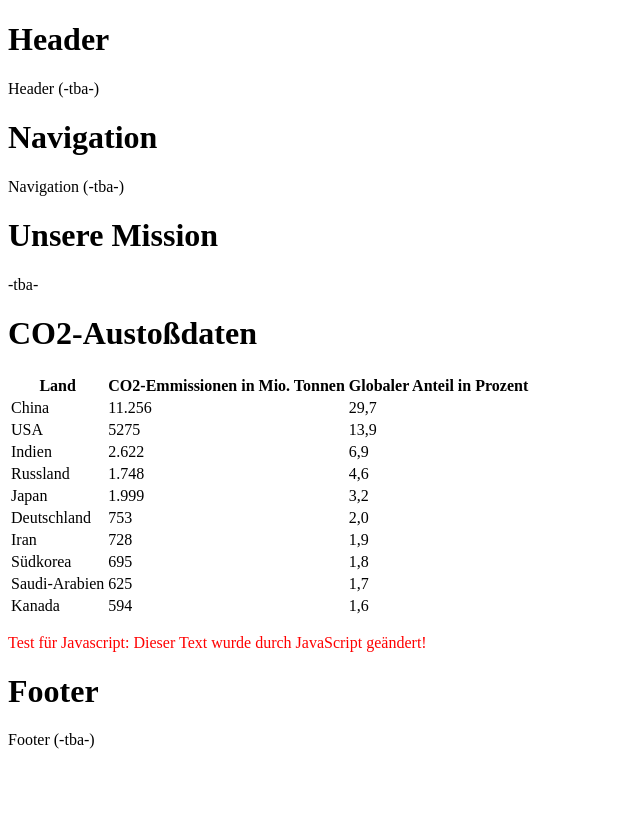
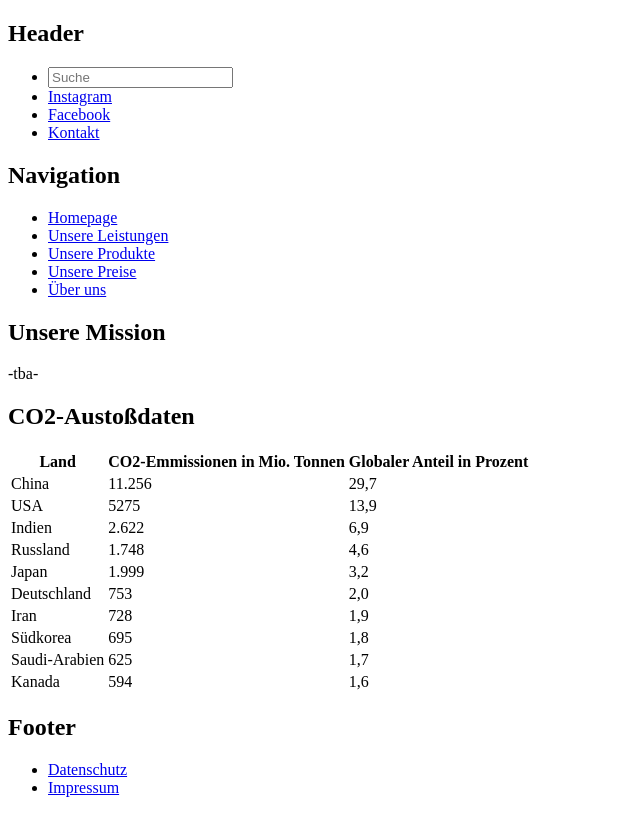
Before and after one commit to Bandersnatcher1/IPWA01-01, a plain HTML site: page index.html in a window 1280 px wide. Shown: the whole page, without its empty margins (0-640 px from the left). Drawn offline with Linux system fonts and the light colour scheme.

Commit message:
Adding header, footer and navigation, formatting and cleanup of code with sections

```diff
--- a/index.html
+++ b/index.html
@@ -1,3 +1,4 @@
+<!--CSS-Codes-->
 <!DOCTYPE html>
 <style type="text/css">
   p { color: red; }
@@ -9,22 +10,59 @@
   h2, h3 { color: orange; }
   table { font-size: 200 %; }
 </style>
+
+<!--Head-->
+<section>
 <html lang="de">
   <head>
     <title>IPWA01-01</title>
   </head>
+</section>
+
   <body>
+
+  <!--Header-->
+  <section>
     <h1>Header</h1>
-      Header (-tba-)
+    <header>
+        <nav>
+          <ul>
+            <li>
+              <form>
+                <input type="text" name="suche" placeholder="Suche">
+              </form>
+            </li>
+            <li><a href="https://www.instagram.com/WebAppStartup">Instagram</a></li>
+            <li><a href="https://www.facebook.com/WebAppStartup">Facebook</a></li>
+            <li><a href="contact.html">Kontakt</a></li>
+          </ul>
+        </nav>
+      </header>
+  </section>
 
+  <!--Navigation-->
+  <section>
     <h1>Navigation</h1>
-      Navigation (-tba-)
+      <nav>
+        <ul>
+          <li><a href="home.html">Homepage</a></li>
+          <li><a href="services.html">Unsere Leistungen</a></li>
+          <li><a href="products.html">Unsere Produkte</a></li>
+          <li><a href="prices.html">Unsere Preise</a></li>
+          <li><a href="about.html">Über uns</a></li>
+        </ul>
+      </nav>
+  </section>
 
+  <!--Intro-->
+  <section>
     <h1>Unsere Mission</h1>
       -tba-
+  </section>
 
+  <!--Co2-Daten & Tabelle-->
+  <section>
     <h1>CO2-Austoßdaten</h1>
-  <!--Quelle: https://www.co2online.de/klima-schuetzen/co2-ausstoss-der-laender/-->
     <table>
     <thead>
       <tr>
@@ -86,8 +124,27 @@
       </tr>
     </tbody>
   </table>
+<!--Quelle: https://www.co2online.de/klima-schuetzen/co2-ausstoss-der-laender/-->
+  </section>
+
+<!--Footer-->
+  <section>
+    <h1>Footer</h1>
+    <footer>
+      <nav>
+        <ul>
+          <li><a href="privacy.html">Datenschutz</a></li>
+          <li><a href="imprint.html">Impressum</a></li>
+        </ul>
+      </nav>
+    </footer>
+  </section>
+
+  </body>
+</html>
 
 
+<!--
 <p id="text">
     Test für Javascript: Wir konzipieren und implementieren fantastische Web-Applikationen!
     <script>
@@ -96,10 +153,4 @@
   </script>
 
   </script>
-  </p>
-
-    <h1>Footer</h1>
-      Footer (-tba-)
-
-  </body>
-</html>
+  </p>-->
```
Lines whose indentation alone changed are shown as unchanged.
